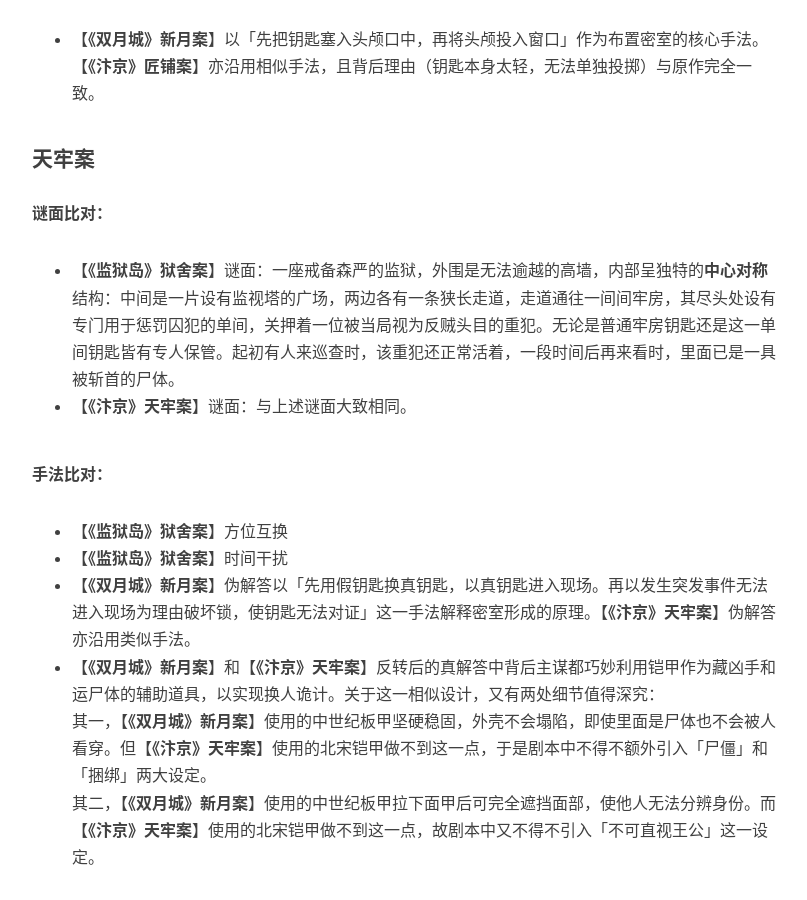
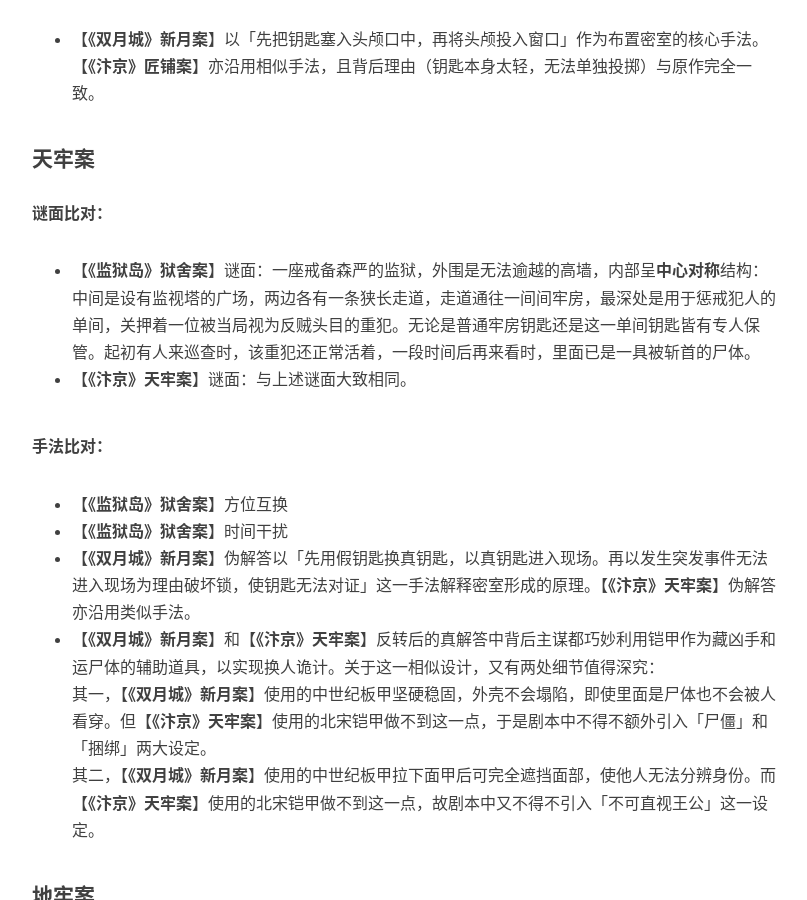
Before and after one commit to mysteryreview/mysteryreview.github.io, a Jekyll site: the page built from _posts/2024-05-31-北宋奇案.md, in a window 1280 px wide and 900 px high, scrolled down 1349 px. Shown: the whole window, without its empty margins (233-1040 px from the left). Built offline with Jekyll 4.4.1, drawn with Linux system fonts in a browser that asks for light colours; nearby versions of some CDN libraries; comment, search, counter and statistics services are not loaded.

Commit message:
Update 2024-05-31-北宋奇案.md

```diff
--- a/_posts/2024-05-31-北宋奇案.md
+++ b/_posts/2024-05-31-北宋奇案.md
@@ -39,7 +39,7 @@
 
 **谜面比对：**
 
-* 【**《监狱岛》狱舍案**】谜面：一座戒备森严的监狱，外围是无法逾越的高墙，内部呈独特的**中心对称**结构：中间是一片设有监视塔的广场，两边各有一条狭长走道，走道通往一间间牢房，其尽头处设有专门用于惩罚囚犯的单间，关押着一位被当局视为反贼头目的重犯。无论是普通牢房钥匙还是这一单间钥匙皆有专人保管。起初有人来巡查时，该重犯还正常活着，一段时间后再来看时，里面已是一具被斩首的尸体。
+* 【**《监狱岛》狱舍案**】谜面：一座戒备森严的监狱，外围是无法逾越的高墙，内部呈**中心对称**结构：中间是设有监视塔的广场，两边各有一条狭长走道，走道通往一间间牢房，最深处是用于惩戒犯人的单间，关押着一位被当局视为反贼头目的重犯。无论是普通牢房钥匙还是这一单间钥匙皆有专人保管。起初有人来巡查时，该重犯还正常活着，一段时间后再来看时，里面已是一具被斩首的尸体。
 * 【**《汴京》天牢案**】谜面：与上述谜面大致相同。
 
 **手法比对：**
```
